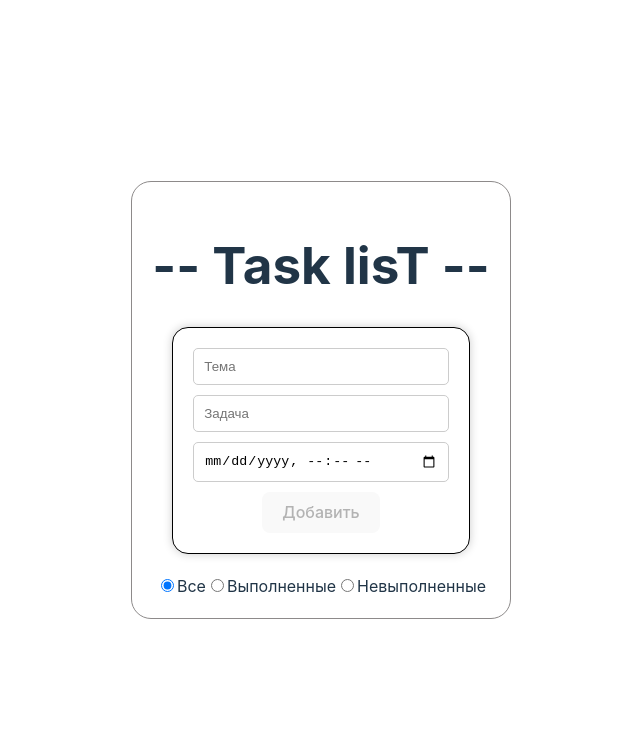
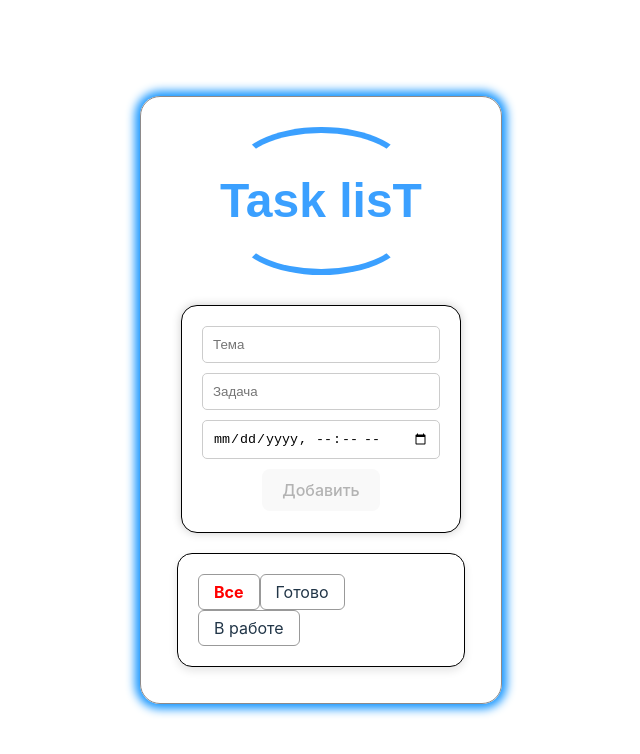
Before and after one commit to VladyBarvy/react-2110, a React (Vite) app in the folder react-edu-2110/: page /rates in a window 1280 px wide. Shown: the top 754 px of the page, without its empty margins (319-959 px from the left). Built offline with nearby package versions, Linux system fonts and the light colour scheme.

Commit message:
041124 modifi css style

```diff
--- a/react-edu-2110/src/App.css
+++ b/react-edu-2110/src/App.css
@@ -1,5 +1,5 @@
 #root {
-  max-width: 1280px;
+  /* max-width: 1280px; */
   margin: 0 auto;
   padding: 2rem;
   text-align: center;
@@ -51,8 +51,8 @@
   padding: 20px;
   margin: 20px;
   background-color: #fff;
-  max-width: 500px;
-  width: 100%;
+  max-width: 400px;
+  /* width: 100%; */
   align-items: center;
 }
 
@@ -61,5 +61,66 @@
   border: 1px solid #8d8a8a; /* Устанавливаем рамку толщиной 1 пиксель и цветом #ccc */
   border-radius: 20px;
   padding: 20px;
-  max-width: 500px;
+  max-width: 320px;
+  box-shadow: 0 0 10px 5px #1696ff;
 }
+
+
+
+
+
+
+
+
+
+.head_title_name {
+  /* background: #E4E5D2; */
+  padding: 50px 20px;
+  text-align: center;
+}
+.head_title_name h1 {
+  /* font-family: 'Open Sans', sans-serif; */
+  font-family: 'Century Gothic', sans-serif;
+  font-weight: bold;
+  position: relative;
+  color: #3ba0ff;
+  font-size: 3em;
+  /* font-weight: normal; */
+  line-height: 1;
+  padding: 10px 0;
+  margin: 0;
+  display: inline-block;
+}
+.head_title_name h1:before {
+  content: "";
+  position: absolute;
+  top: 50%;
+  left: 50%;
+  transform: translate(-50%,-50%);
+  width: 80%;
+  height: 200%;
+  border-radius: 50%/30%;
+  border: 6px solid #3ba0ff;
+  border-left-color: transparent;
+  border-right-color: transparent;
+}
+@media (max-width: 420px) {
+  .head_title_name h1 {font-size: 2em;}
+}
+
+
+
+
+
+
+h1.change-text{
+  -webkit-transition: all 0.5s ease;
+          transition: all 0.5s ease;
+          transition: 1s;
+          text-align: center;
+}
+
+h1.change-text:hover{
+  color: #f652e8; /* Меняем цвет текста */
+  transform: scale(1.2);
+}
--- a/react-edu-2110/src/App.jsx
+++ b/react-edu-2110/src/App.jsx
@@ -239,7 +239,9 @@ function App() {
 
 
       <div className="global-card">
-        <h1>-- Task lisT --</h1>
+        <div className="head_title_name">
+          <h1 class="change-text">Task lisT</h1>
+        </div>
         {/* <Form_todolist addTodo={addTodo} /> */}
         <Form_todolist todos={todos} setTodos={setTodos} />
         <div>
--- a/react-edu-2110/src/Form_todolist.css
+++ b/react-edu-2110/src/Form_todolist.css
@@ -1,25 +1,52 @@
 .form {
-  width: 400 px;
-  /* display: flex;
-  flex-direction: column; */
+  /* width: 320 px;
+  display: flex;
+  flex-direction: column;
   align-items: center;
   border: 1px solid #000000;
   border-radius: 16px;
   box-shadow: 0 0 10px 0 rgba(0, 0, 0, 0.2);
   background-color: #fff;
   padding: 20px;
-  margin: 20px;
+  margin: 20px; */
+
+
+
+
+  display: flex;                /* Используем flexbox для центрирования */
+  flex-direction: column;       /* Располагаем элементы в столбик */
+  align-items: center;          /* Центрируем элементы по горизонтали */
+  width: 280px;                 /* Фиксированная ширина контейнера */
+  height: 228px;                /* Фиксированная высота контейнера (по желанию) */
+  margin: 20px;               /* Центрируем контейнер на странице */
+  padding: 20px;                /* Внутренние отступы контейнера */
+  box-sizing: border-box;       /* Учитываем внутренние отступы в размеры */
+  background-color: #fff;
+  border: 1px solid black;
+  border-radius: 16px;
+  box-shadow: 0 0 10px 0 rgba(0, 0, 0, 0.2);
+
+  /* background-color: #fff;
+  border: 1px solid black;
+  border-radius: 16px;
+  padding: 20px;
+  max-width: 360px;
+  box-shadow: 0 0 10px 0 rgba(0, 0, 0, 0.2);
+  display: flex;
+  flex-direction: column;
+  align-items: center;
+  margin: 20px; */
 }
 
 .form-input-case {
-  /* width: 100%; */
-  width: 400 px;
+  width: 100%;
+  /* width: 400 px; */
   margin-bottom: 10px;
 }
 
 .form-input {
-  /* width: 100%; */
-  width: 400 px;
+  width: 100%;
+  /* width: 400 px; */
   outline: none;
   padding: 10px;
   border-radius: 5px;
--- a/react-edu-2110/src/List_todolist.css
+++ b/react-edu-2110/src/List_todolist.css
@@ -3,7 +3,7 @@
 }
 
 .form-input {
-  width: 100%;
+  /* width: 100%; */
   outline: none;
   padding: 10px;
   border-radius: 5px;
@@ -24,7 +24,7 @@
   border: 1px solid #ccc;
   border-radius: 8px;
   padding: 16px;
-  max-width: 400px;
+  max-width: 360px;
   margin: 16px auto;
 }
 
@@ -38,7 +38,7 @@
   border: 1px solid black;
   border-radius: 15px;
   padding: 20px;
-  width: 300px;
+  max-width: 360px;
   box-shadow: 0px 4px 8px rgba(0, 0, 0, 0.1);
   display: flex;
   justify-content: space-between;
@@ -54,6 +54,18 @@
   font-weight: bold;
   margin-bottom: 10px;
 }
+
+
+
+
+
+
+
+
+
+
+
+
 
 .task-desc {
   margin-bottom: 10px;
@@ -82,6 +94,37 @@
 
 .ok-btn:hover, .del-btn:hover {
   background-color: #bbb;
+}
+
+
+
+
+
+
+
+
+
+
+
+
+
+
+
+.edit-button {
+  width: 86px;
+  height: 50px;
+  font-size: 25px;
+  justify-content: center;
+  align-items: center;
+  display: flex;
+  cursor: pointer; /* Изменяем курсор на указатель */
+  transition: background-color 0.5s; /* Плавный переход для фона */
+  margin: 5px;
+}
+
+.edit-button:hover {
+  opacity: 0.8;
+  background-color: #d2d2d2;
 }
 
 
@@ -193,6 +236,106 @@
 
 
 
+.filter {
+  /* padding: 10px;
+  border-radius: 16px;
+  border: 1px solid #ccc; */
+
+
+
+
+  background-color: #fff;
+  border: 1px solid black;
+  border-radius: 15px;
+  padding: 20px;
+  max-width: 360px;
+  box-shadow: 0px 4px 8px rgba(0, 0, 0, 0.1);
+  display: flex;
+  /* justify-content: space-between; */
+  align-items: center;
+  margin: 16px;
+
+
+
+  flex-direction: column;       /* Располагаем кнопки в столбик */
+
+}
+
+
+.form_radio_group {
+  display: inline-block;
+
+	overflow: hidden;
+}
+
+
+
+
+
+
+
+
+
+
+
+
+
+.form_radio_btn {
+	display: inline-block;
+
+	float: left;
+}
+
+
+
+
+
+
+.form_radio_btn input[type=radio] {
+	display: none;
+}
+
+.form_radio_btn label {
+	display: inline-block;
+	cursor: pointer;
+	padding: 0px 15px;
+	line-height: 34px;
+	border: 1px solid #999;
+	border-radius: 6px;
+	user-select: none;
+}
+
+/* Checked */
+/* .form_radio_btn input[type=radio]:checked + label {
+	background: #ffe0a6;
+} */
+
+
+
+
+
+
+/* Hover */
+.form_radio_btn label:hover {
+	color: #666;
+}
+
+
+
+
+
+.form_radio_btn input[type="radio"]:checked + span {
+  color: #ff0000; /* Цвет текста при выборе */
+  font-weight: bold;
+}
+
+
+
+
+.form_radio_btn input[type="radio"]:checked {
+  /* Добавляем стили для отмеченной радиокнопки */
+  background-color: #336162; /* Меняем цвет фона на зелёный при выборе */
+}
 
 
 
@@ -235,3 +378,9 @@
   opacity: 0;
   transition: transform 1000ms ease-in-out, opacity 1000ms ease-in-out;
 }
+
+
+
+.list-punkt {
+  list-style-type: none;
+}
--- a/react-edu-2110/src/List_todolist.jsx
+++ b/react-edu-2110/src/List_todolist.jsx
@@ -797,6 +797,10 @@ const List_todolist = ({ todos, removeTodo, updateTodo }) => {
   return (
     <div>
       <div className="filter">
+
+        <div className="form_radio_group">
+
+          <div className="form_radio_btn">
             <label>
               <input
                 type="radio"
@@ -804,8 +808,12 @@ const List_todolist = ({ todos, removeTodo, updateTodo }) => {
                 checked={filter === 'all'}
                 onChange={() => setFilter('all')}
               />
-          Все
+              <span>Все</span>
             </label>
+          </div>
+
+
+          <div className="form_radio_btn">
             <label>
               <input
                 type="radio"
@@ -813,8 +821,11 @@ const List_todolist = ({ todos, removeTodo, updateTodo }) => {
                 checked={filter === 'completed'}
                 onChange={() => setFilter('completed')}
               />
-          Выполненные
+              <span>Готово</span>
             </label>
+          </div>
+
+          <div className="form_radio_btn">
             <label>
               <input
                 type="radio"
@@ -822,15 +833,19 @@ const List_todolist = ({ todos, removeTodo, updateTodo }) => {
                 checked={filter === 'incompleted'}
                 onChange={() => setFilter('incompleted')}
               />
-          Невыполненные
+              <span>В работе</span>
             </label>
+          </div>
+        </div>
+
+
       </div>
 
       <TransitionGroup>
         {filteredTodos.map((todo, index) => (
           <CSSTransition key={index} timeout={1000} classNames="slide">
             <div>
-              <li>
+              <li className="list-punkt">
                 <div className="task-card">
                   <div className="task-info">
                     {editingIndex === index ? (
@@ -849,12 +864,18 @@ const List_todolist = ({ todos, removeTodo, updateTodo }) => {
                         <p className="task-title">{todo.title}</p>
                         <p className="task-desc">{todo.text}</p>
                         <p className="deadline">{todo.dateTime}</p>
-                        <button onClick={() => handleEdit(index)}>Редактировать</button>
+                        {/* <button onClick={() => handleEdit(index)}>Редактировать</button> */}
+
                       </>
                     )}
                   </div>
 
                   <div className="task-actions">
+
+                    <button className="edit-button" onClick={() => handleEdit(index)}>
+                      ✏️ {/* Картинка карандаша */}
+                    </button>
+
                     <button className="circle-button" onClick={() => toggleCheck(index)}>
                       <span className={`checkmark ${completedTasks[index] ? 'green' : 'white'}`}>
                         {completedTasks[index] ? '✔ ' : '✔ '}
```
Lines whose indentation alone changed are shown as unchanged.
